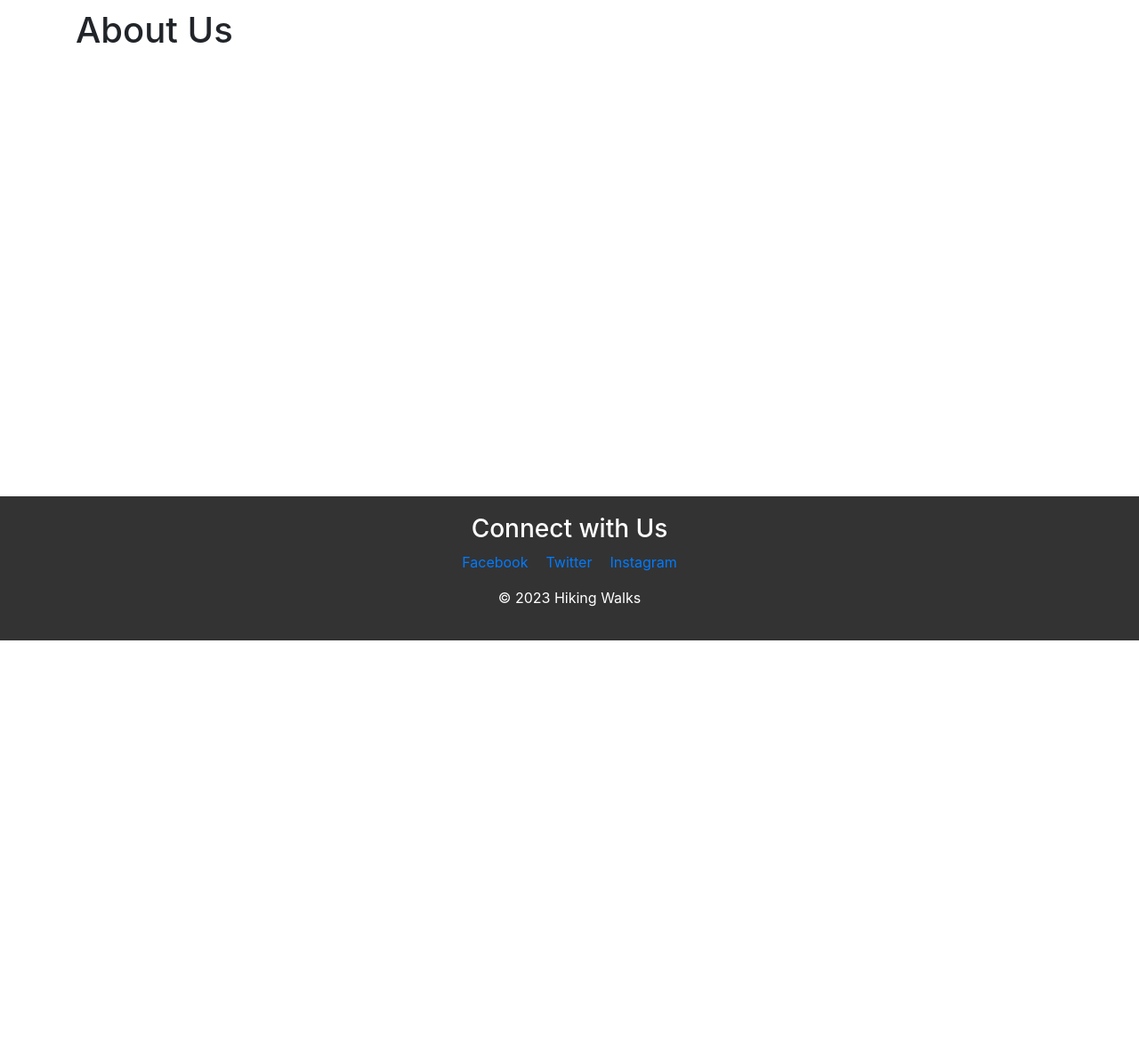
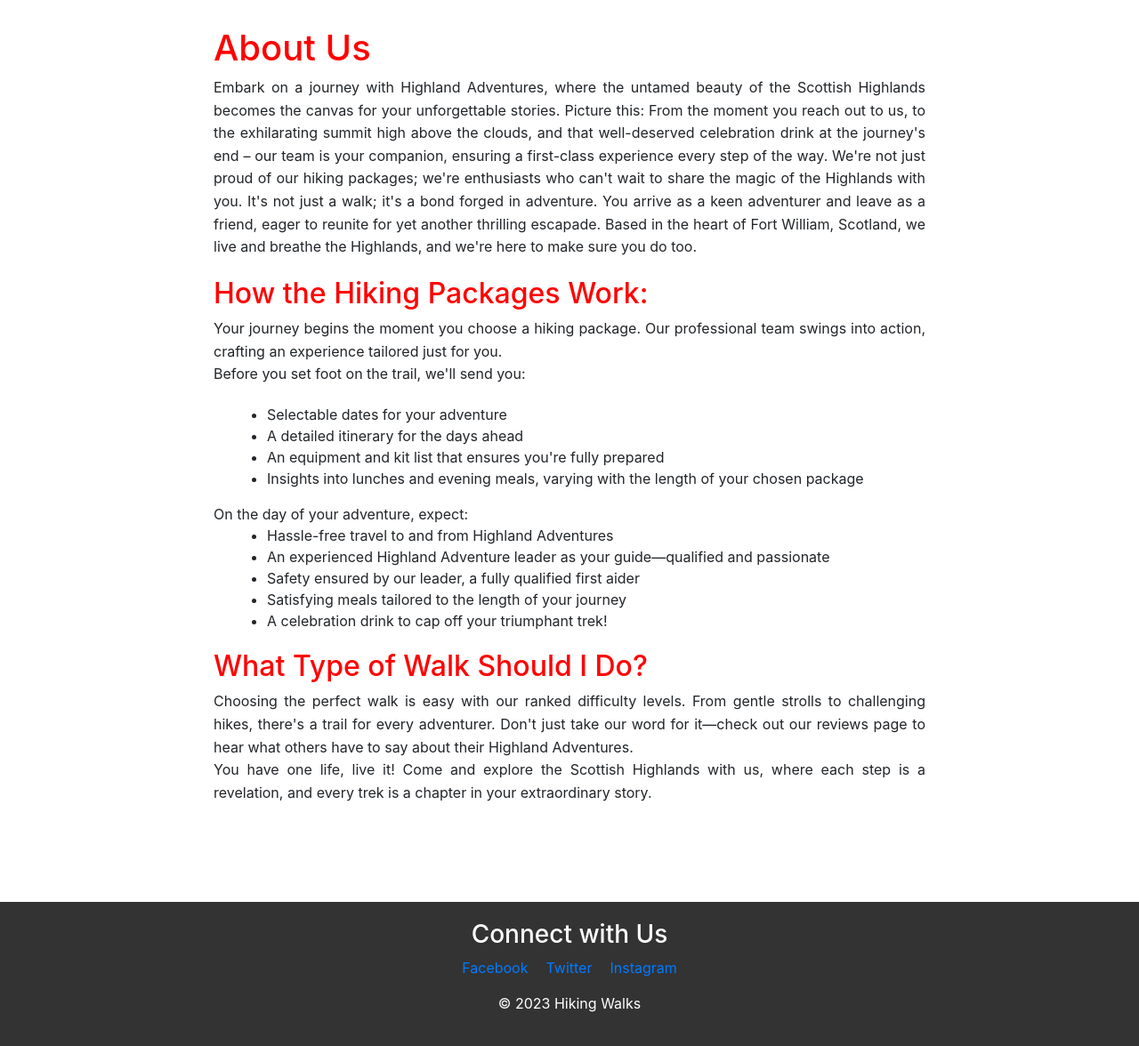
Before and after one commit to RichBurman/highlands_project5, a Django app: page /about-us/ in a window 1280 px wide. Shown: the part 80-1256 px from the top of the page at 89% size. Before the commit the page ends 800 px from the top, so only its background shows below. Run offline with Django 3.2, Linux system fonts and the light colour scheme; some libraries are stand-ins or nearby versions.

Commit message:
Add text to about us and index html pages and basic css styling

```diff
--- a/highlands/settings.py
+++ b/highlands/settings.py
@@ -26,7 +26,7 @@ SECRET_KEY = 'django-insecure-_b*fla)3@gwwwg9!2vx=m6f0e!rx+qx98qtcknx2&9yv^c@a)i
 # SECURITY WARNING: don't run with debug turned on in production!
 DEBUG = True
 
-ALLOWED_HOSTS = ['8000-richburman-highlands-pro-kecrygk8zz.us2.codeanyapp.com']
+ALLOWED_HOSTS = ['8000-richburman-highlands-pro-kecrygk8zz.us2.codeanyapp.com', '127.0.0.1']
 
 
 # Application definition
--- a/home/templates/home/about_us.html
+++ b/home/templates/home/about_us.html
@@ -2,5 +2,41 @@
 {% load static %}
 {% block content %}
 
-<h1>About Us</h1>
+<div class="about-section">
+    <h1>About Us</h1>
+
+    <p>
+        Embark on a journey with Highland Adventures, where the untamed beauty of the Scottish Highlands becomes the canvas for your unforgettable stories.
+        Picture this: From the moment you reach out to us, to the exhilarating summit high above the clouds, and that well-deserved celebration drink at the journey's end – our team is your companion, ensuring a first-class experience every step of the way.
+        We're not just proud of our hiking packages; we're enthusiasts who can't wait to share the magic of the Highlands with you. It's not just a walk; it's a bond forged in adventure. You arrive as a keen adventurer and leave as a friend, eager to reunite for yet another thrilling escapade.
+        Based in the heart of Fort William, Scotland, we live and breathe the Highlands, and we're here to make sure you do too.
+    </p>
+
+    <h2>How the Hiking Packages Work:</h2>
+    <p>
+        Your journey begins the moment you choose a hiking package. Our professional team swings into action, crafting an experience tailored just for you.
+        <br>Before you set foot on the trail, we'll send you:
+        <ul>
+            <li>Selectable dates for your adventure</li>
+            <li>A detailed itinerary for the days ahead</li>
+            <li>An equipment and kit list that ensures you're fully prepared</li>
+            <li>Insights into lunches and evening meals, varying with the length of your chosen package</li>
+        </ul>
+        On the day of your adventure, expect:
+        <ul>
+            <li>Hassle-free travel to and from Highland Adventures</li>
+            <li>An experienced Highland Adventure leader as your guide—qualified and passionate</li>
+            <li>Safety ensured by our leader, a fully qualified first aider</li>
+            <li>Satisfying meals tailored to the length of your journey</li>
+            <li>A celebration drink to cap off your triumphant trek!</li>
+        </ul>
+    </p>
+
+    <h2>What Type of Walk Should I Do?</h2>
+    <p>
+        Choosing the perfect walk is easy with our ranked difficulty levels. From gentle strolls to challenging hikes, there's a trail for every adventurer. Don't just take our word for it—check out our reviews page to hear what others have to say about their Highland Adventures.
+        <br>You have one life, live it! Come and explore the Scottish Highlands with us, where each step is a revelation, and every trek is a chapter in your extraordinary story.
+    </p>
+</div>
+
 {% endblock %}
--- a/static/css/base.css
+++ b/static/css/base.css
@@ -97,3 +97,32 @@ img {
     z-index: 1050;
     width: 25%;
 }
+
+/* Styles for About Us page */
+.about-section {
+    max-width: 800px;
+    margin: 0 auto;
+    text-align: justify;
+}
+
+.about-section h1,
+.about-section h2 {
+    color: red;
+    margin-top: 20px;
+}
+
+.about-section p {
+    line-height: 1.6;
+    margin-bottom: 20px;
+}
+
+/* Style the list in the "How the Hiking Packages Work" section */
+.about-section ul {
+    list-style-type: disc;
+    margin-left: 20px;
+}
+
+.about-section a {
+    color: #007bff;
+    text-decoration: underline;
+}
```
Also changed, not shown: home/templates/home/index.html (+27 -2 lines).
